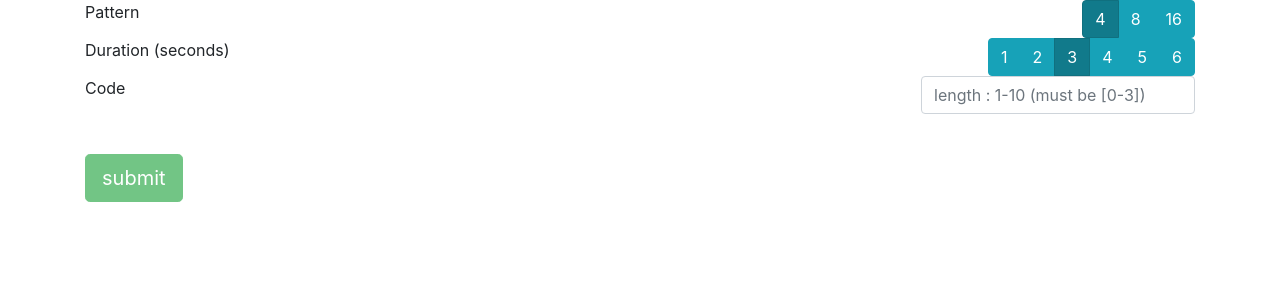
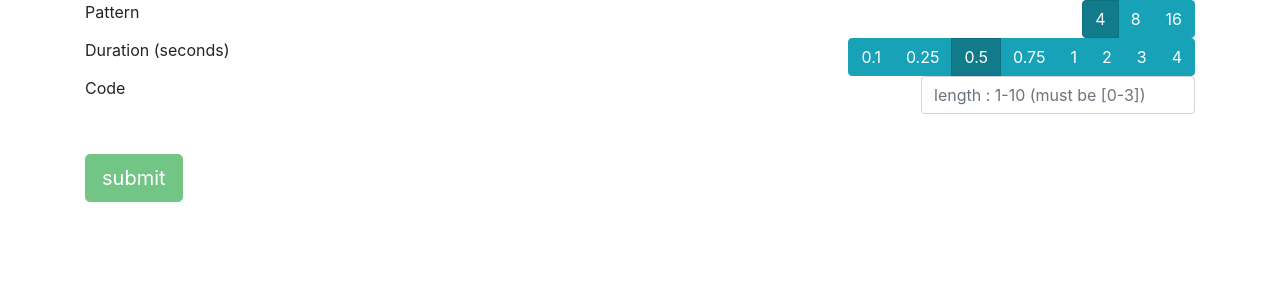
Before and after one commit to cozysybil/color-picker, a React (Create React App) app: page / in a window 1280 px wide. Shown: the top 300 px of the page. Built offline with nearby package versions, Linux system fonts and the light colour scheme.

Commit message:
add duration 0.1, 0.25, 0.5, 0.75 s

```diff
--- a/src/pages/Setcode/Setcode.js
+++ b/src/pages/Setcode/Setcode.js
@@ -11,7 +11,7 @@ import "./Setcode.css";
 
 const Setcode = ({ showCode }) => {
     const [pattern, setPattern] = useState(4);
-    const [duration, setDuration] = useState(3);
+    const [duration, setDuration] = useState(0.5);
     const [code, setCode] = useState("");
     const [isSubmitEnable, setIsSubmitEnable] = useState(false);
     const [exampleCode, setExampleCode] = useState("0123");
@@ -119,9 +119,21 @@ const Setcode = ({ showCode }) => {
                     <ToggleButtonGroup
                         type="radio"
                         name="duration"
-                        defaultValue={3}
-                        onChange={(val) => setDuration(parseInt(val))}
+                        defaultValue={0.5}
+                        onChange={(val) => setDuration(parseFloat(val))}
                     >
+                        <ToggleButton variant="info" value={0.1}>
+                            0.1
+                        </ToggleButton>
+                        <ToggleButton variant="info" value={0.25}>
+                            0.25
+                        </ToggleButton>
+                        <ToggleButton variant="info" value={0.5}>
+                            0.5
+                        </ToggleButton>
+                        <ToggleButton variant="info" value={0.75}>
+                            0.75
+                        </ToggleButton>
                         <ToggleButton variant="info" value={1}>
                             1
                         </ToggleButton>
@@ -133,12 +145,6 @@ const Setcode = ({ showCode }) => {
                         </ToggleButton>
                         <ToggleButton variant="info" value={4}>
                             4
-                        </ToggleButton>
-                        <ToggleButton variant="info" value={5}>
-                            5
-                        </ToggleButton>
-                        <ToggleButton variant="info" value={6}>
-                            6
                         </ToggleButton>
                     </ToggleButtonGroup>
                 </Col>
```
